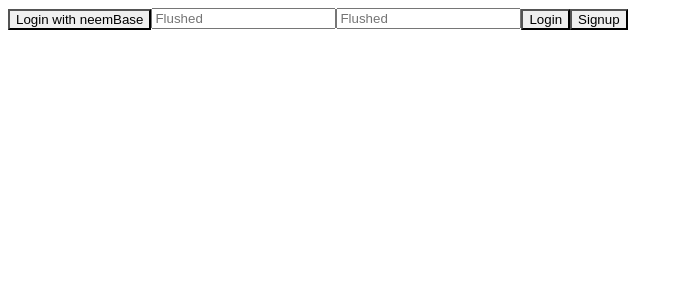
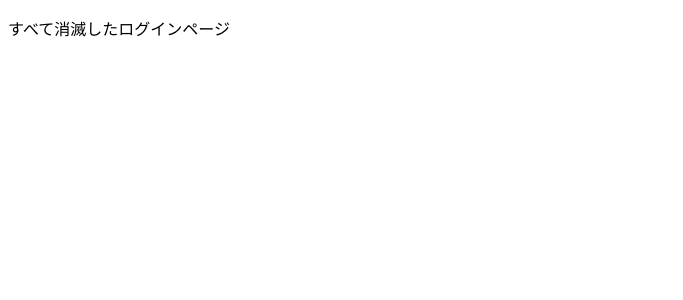
Before and after one commit to tamagoez/neem-web, a Next.js app: page /auth in a window 1280 px wide. Shown: the top 300 px of the page, without its empty margins (0-683 px from the left). Built offline with nearby package versions, Linux system fonts and the light colour scheme.

Commit message:
uninstall chekra-ui...

```diff
--- a/app/auth/page.tsx
+++ b/app/auth/page.tsx
@@ -1,17 +1,7 @@
-import { Box, Button, Input } from "@chakra-ui/react";
-
-export default function Login() {
+export default function Auth() {
   return (
     <>
-      <Box>
-        <Button colorScheme="teal" variant="outline">
-          Login with neemBase
-        </Button>
-        <Input variant="flushed" placeholder="Flushed" />
-        <Input variant="flushed" placeholder="Flushed" />
-        <Button>Login</Button>
-        <Button>Signup</Button>
-      </Box>
+      <p>すべて消滅したログインページ</p>
     </>
   );
 }
--- a/package.json
+++ b/package.json
@@ -7,14 +7,10 @@
     "type-check": "tsc"
   },
   "dependencies": {
-    "@chakra-ui/react": "^2.8.0",
-    "@emotion/react": "^11.11.1",
-    "@emotion/styled": "^11.11.0",
     "@next/font": "^13.4.12",
     "@supabase/auth-helpers-nextjs": "^0.7.3",
     "@supabase/auth-helpers-react": "^0.4.1",
     "@supabase/supabase-js": "^2.31.0",
-    "framer-motion": "^10.15.0",
     "next": "latest",
     "next-pwa": "^5.6.0",
     "react": "^18.2.0",
```
Also changed, not shown: 1 other file (tests, documents, lock files or other folders).
